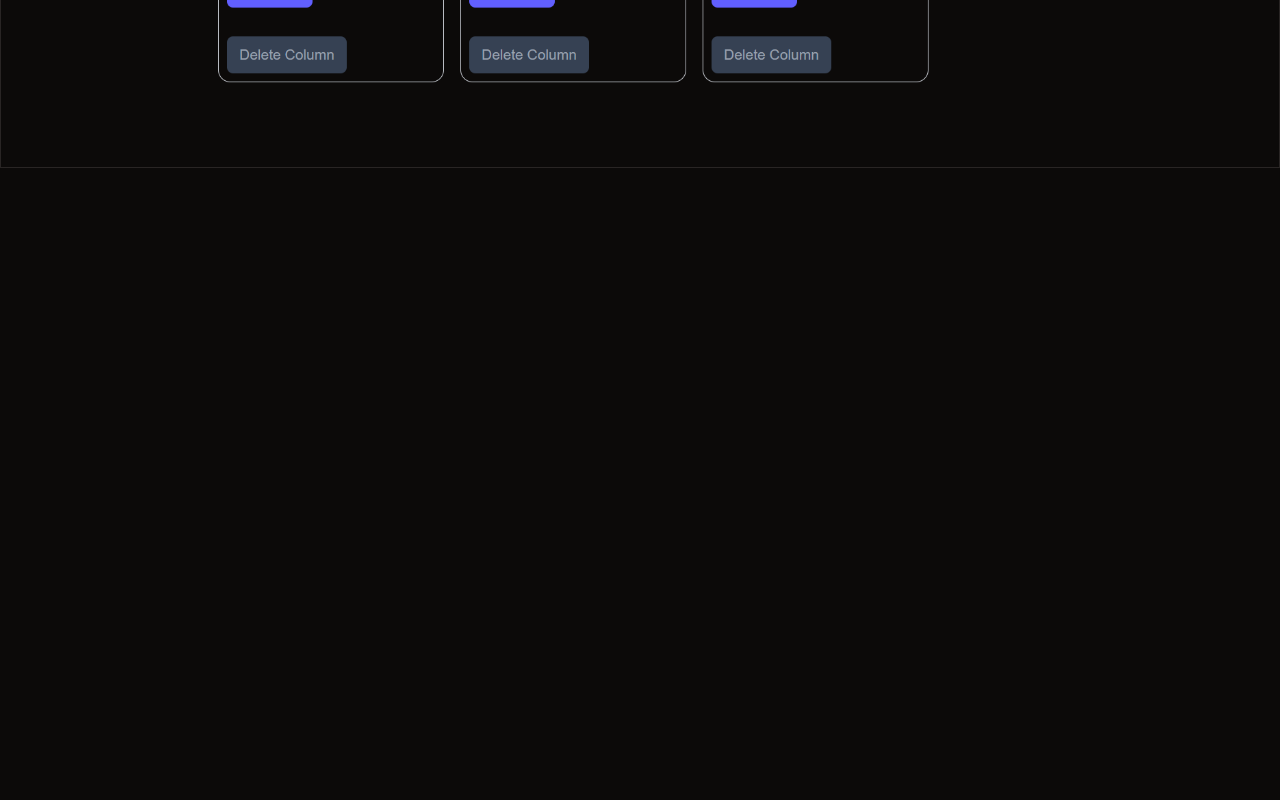
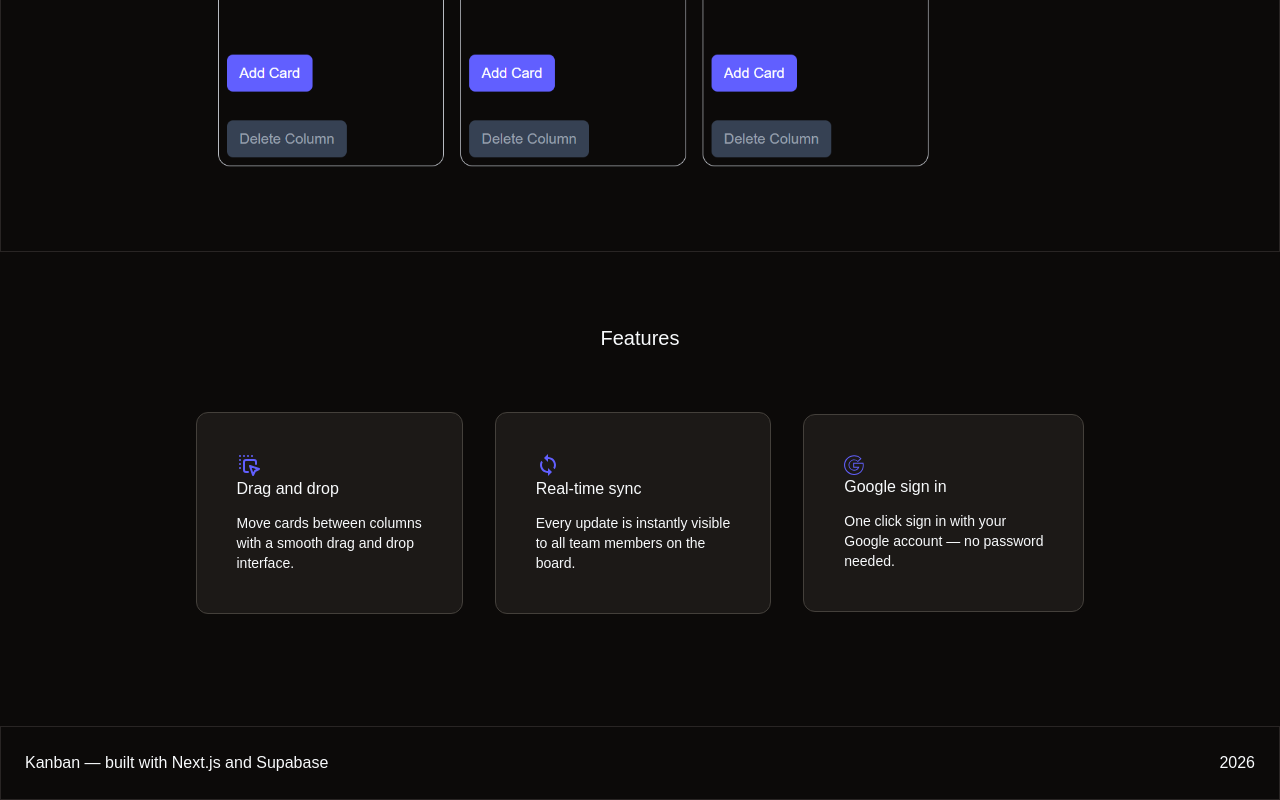
Before and after one commit to Salman-0090/kanban-app, a Next.js app: page / in a window 1280 px wide. Shown: the part 783-1583 px from the top of the page. Before the commit the page ends 951 px from the top, so only its background shows below. Built offline with nearby package versions, Linux system fonts and the light colour scheme; no server answers.

Commit message:
created landing page

```diff
--- a/src/app/_components/BoardOverview.js
+++ b/src/app/_components/BoardOverview.js
@@ -2,8 +2,8 @@ import Image from "next/image";
 
 export default function BoardOverview() {
     return (
-        <div className="mt-30 p-8 font-bold text-center border border-stone-800">
-            <h2>Visualize Your Workflow</h2>
+        <div className="mt-30 p-8 font-bold text-center border border-stone-800" id="boardOverview">
+            <h2 className="mt-10 mb-10 text-xl">Visualize Your Workflow</h2>
             <Image src="/board.PNG" alt="Kanban board" width={900} height={700} className="mx-auto"/>
 
         </div>
--- /dev/null
+++ b/src/app/_components/Features.js
@@ -0,0 +1,30 @@
+import { TbDragDrop } from "react-icons/tb";
+import { MdSync } from "react-icons/md";
+import { SlSocialGoogle } from "react-icons/sl";
+
+export default function Features() {
+    return (<div className="border-stone-800  p-8">
+        <h2 className="mt-10 mb-15 text-center text-xl">Features</h2>
+        <div className="flex items-center justify-center gap-8">
+            <div className="border border-stone-700 p-10 rounded-xl bg-stone-900">
+                <TbDragDrop  className="text-indigo-500 text-2xl"/>
+                <h3 className="mb-3">Drag and drop</h3>
+                <p className="text-sm">Move cards between columns<br></br> with a smooth drag and drop<br></br> interface.</p>
+            </div>
+            <div className="border border-stone-700 p-10 rounded-xl bg-stone-900">
+                <MdSync  className="text-indigo-500 text-2xl"/>
+                <h3 className="mb-3">Real-time sync</h3>
+                <p className="text-sm">Every update is instantly visible<br></br> to all team members on the<br></br> board.
+
+</p>
+            </div>
+            <div className="border border-stone-700 p-10 rounded-xl bg-stone-900">
+                <SlSocialGoogle  className="text-indigo-500 text-xl"/>
+                <h3 className="mb-3">Google sign in</h3>
+                <p className="text-sm">One click sign in with your<br></br> Google account — no password<br></br> needed.
+
+</p>
+            </div>
+        </div>
+    </div>)
+}
--- /dev/null
+++ b/src/app/_components/Footer.js
@@ -0,0 +1,9 @@
+export default function Footer() {
+    return (
+    <div className="border border-stone-800 mt-20 p-6 flex justify-between">
+        <p>Kanban — built with Next.js and Supabase
+</p>
+<p>2026</p>
+    </div>
+    )
+}
--- a/src/app/_components/Header.js
+++ b/src/app/_components/Header.js
@@ -3,7 +3,7 @@ import Button from "./Buttons";
 
 export default function Header() {
     return (
-        <div className="flex justify-center items-center flex-col mt-30">
+      <div className="flex justify-center items-center flex-col mt-30">
       <h1 className="font-bold text-xl text-center mb-3">Kanban App</h1>
       <h2 className="font-bold text-xl text-center">Manage your work with clarity</h2>
 <p className="text-center mb-4">Create boards, organize tasks, and move work from To Do to <br/>Done with drag and drop and live updates for your whole team</p>
@@ -11,7 +11,7 @@ export default function Header() {
 <Button as={Link} href="/login">
     Get Started
 </Button>
-<Button variant="gray">
+<Button variant="gray" as={Link} href="#boardOverview">
     see how it works
 </Button>
 </div>
--- a/src/app/globals.css
+++ b/src/app/globals.css
@@ -17,6 +17,8 @@ body {
   min-height: 100%;
   background: var(--background);
   color: var(--foreground);
+    scroll-behavior: smooth;
+
 }
 
 body {
--- a/src/app/page.js
+++ b/src/app/page.js
@@ -3,6 +3,8 @@ import Button from "./_components/Buttons";
 import Navbar from "./_components/Navbar";
 import Header from "./_components/Header";
 import BoardOverview from "./_components/BoardOverview";
+import Features from "./_components/Features";
+import Footer from "./_components/Footer";
 
 export default function Home() {
   return (
@@ -10,6 +12,8 @@ export default function Home() {
     <Navbar />
     <Header />
     <BoardOverview />
+    <Features />
+    <Footer />
    </div>
   );
 }
```
